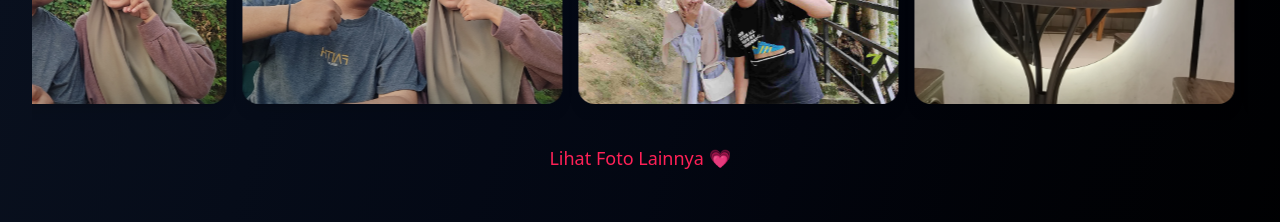
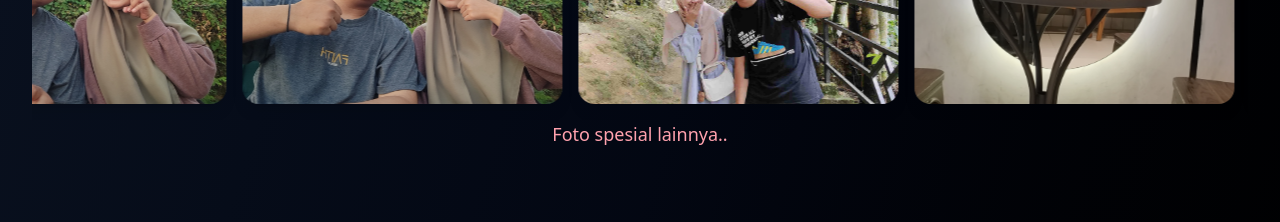
Before and after one commit to faturrahman10/birtday-gift, a React (Vite) app: page /home in a window 1280 px wide. Shown: the part 2060-2282 px from the top of the page. Built offline with nearby package versions, Linux system fonts and the light colour scheme.

Commit message:
change design button "foto spesial lainnya"

```diff
--- a/src/components/Carousel.jsx
+++ b/src/components/Carousel.jsx
@@ -115,11 +115,14 @@ const Carousel = ({ images, speed = 0.6, slowFactor = 0.15 }) => {
       <p
         onClick={() => setShowPopup(true)}
         className="
-          text-center text-rose-500 font-medium cursor-pointer mt-6
-          hover:text-rose-600 transition text-lg
+          relative mx-auto w-fit cursor-pointer
+          text-rose-500 dark:text-rose-300
+          hover:font-semibold text-lg
+          transition duration-300
+          hover:text-rose-600 dark:hover:text-rose-400
         "
       >
-        Lihat Foto Lainnya 💗
+        Foto spesial lainnya..
       </p>
 
       {/* LIGHTBOX */}
```
